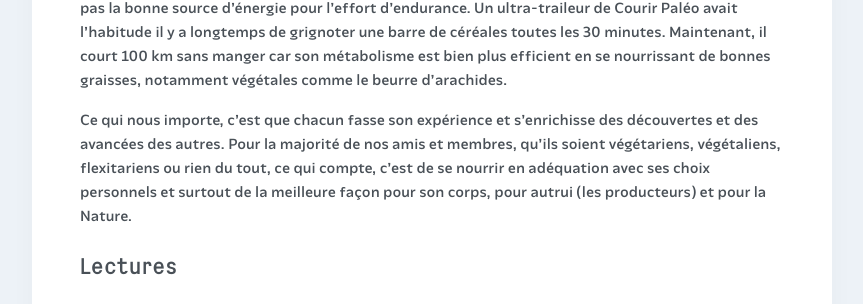
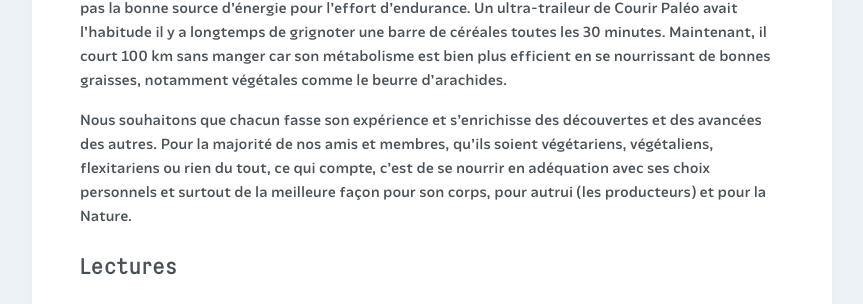
Before and after one commit to courirpaleo/courirpaleo.github.io, a Jekyll site: the page built from _pages/ressources.md, in a window 1280 px wide and 900 px high, scrolled down 4134 px. Shown: the part 151-455 px from the top of the window, without its empty margins (208-1071 px from the left). Built offline with Jekyll 4.4.1, drawn with Linux system fonts in a browser that asks for light colours; some web fonts are replaced.

Commit message:
Update ressources.md

```diff
--- a/_pages/ressources.md
+++ b/_pages/ressources.md
@@ -36,7 +36,7 @@
 
 Donc, sans être un collectif de mangeurs paléo, notre association encourage toutefois la consommation de fruits, de légumes et de bonnes graisses et nous sommes d'accord avec [le mea culpa de Tim Noakes](https://www2.u-trail.com/tim-noakes), qui avoue qu'il s'est trompé pendant des décennies et que les glucides ne sont pas la bonne source d'énergie pour l'effort d'endurance. Un ultra-traileur de Courir&nbsp;Paléo avait l'habitude il y a longtemps de grignoter une barre de céréales toutes les 30&nbsp;minutes. Maintenant, il court 100&nbsp;km sans manger car son métabolisme est bien plus efficient en se nourrissant de bonnes graisses, notamment végétales comme le beurre d'arachides.
 
-Ce qui nous importe, c'est que chacun fasse son expérience et s'enrichisse des découvertes et des avancées des autres. Pour la majorité de nos amis et membres, qu'ils soient végétariens, végétaliens, flexitariens ou rien du tout, ce qui compte, c'est de se nourrir en adéquation avec ses choix personnels et surtout de la meilleure façon pour son corps, pour autrui (les producteurs) et pour la Nature.
+Nous souhaitons que chacun fasse son expérience et s'enrichisse des découvertes et des avancées des autres. Pour la majorité de nos amis et membres, qu'ils soient végétariens, végétaliens, flexitariens ou rien du tout, ce qui compte, c'est de se nourrir en adéquation avec ses choix personnels et surtout de la meilleure façon pour son corps, pour autrui (les producteurs) et pour la Nature.
 
 ## Lectures
 ### Attention «&nbsp;grands livres rouges&nbsp;»&nbsp;!
```
